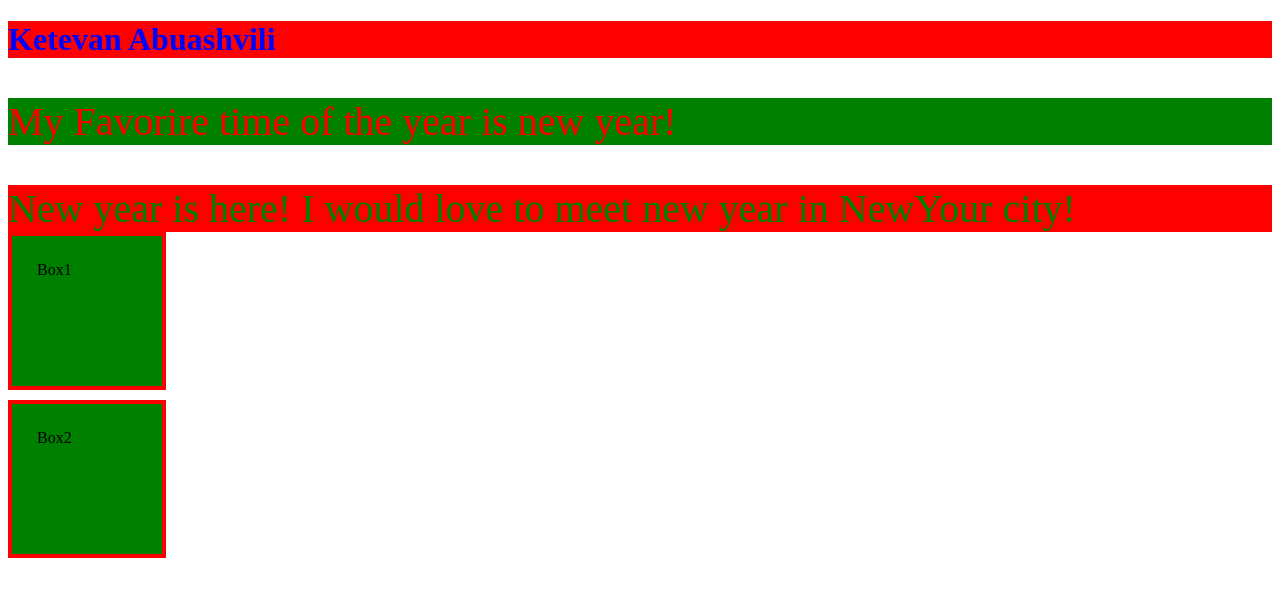
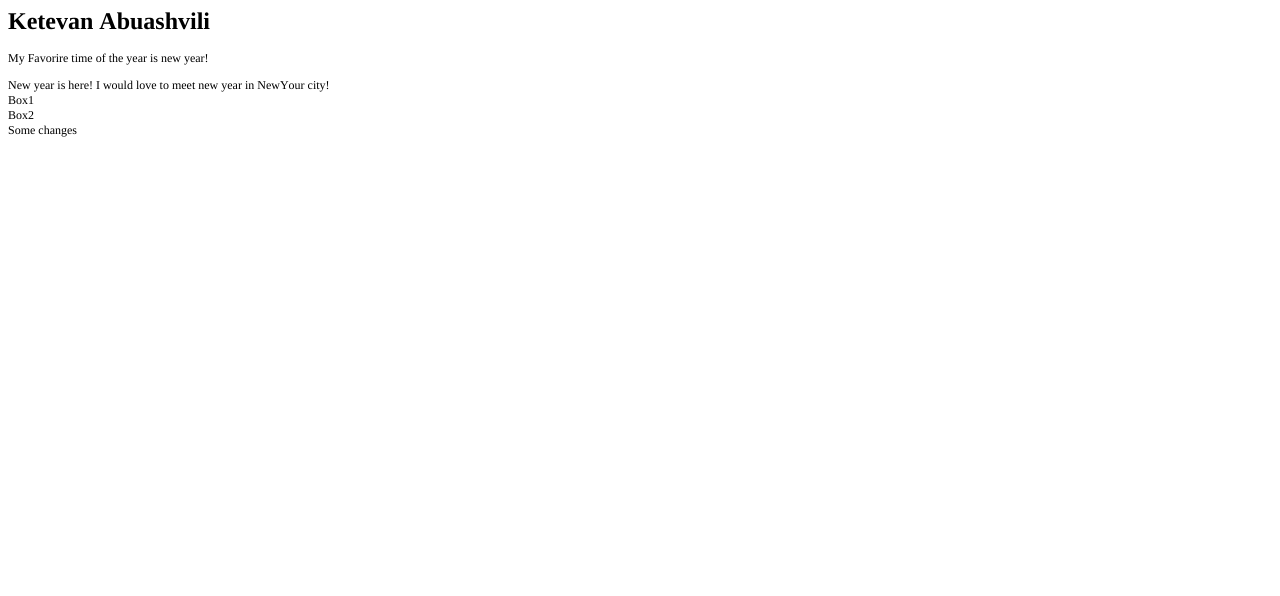
Before and after one commit to KABUASHVILI/test-project-repo, a plain HTML site: page index.html in a window 1280 px wide. Drawn offline with Linux system fonts and the light colour scheme.

Commit message:
Update index file

```diff
--- a/index.html
+++ b/index.html
@@ -1,24 +1,23 @@
-<!DOCTYPE html>
+<!DOCTYPE html PUBLIC "-//W3C//DTD HTML 4.01//EN" "http://www.w3.org/TR/html4/strict.dtd">
+<html>
 <head>
-    <title>
-      Ketavn Abuashvili
-    </title>
+  <meta http-equiv="Content-Type" content="text/html; charset=utf-8">
+  <meta http-equiv="Content-Style-Type" content="text/css">
+  <title>Ketavn Abuashvili</title>
+  <meta name="Generator" content="Cocoa HTML Writer">
+  <meta name="CocoaVersion" content="1671.6">
+  <style type="text/css">
+    p.p2 {margin: 0.0px 0.0px 12.0px 0.0px; line-height: 14.0px; font: 12.0px Times; color: #000000; -webkit-text-stroke: #000000}
+    p.p3 {margin: 0.0px 0.0px 0.0px 0.0px; line-height: 14.0px; font: 12.0px Times; color: #000000; -webkit-text-stroke: #000000}
+    span.s1 {font-kerning: none}
+  </style>
 </head>
 <body>
-<header>
-    <h1>Ketevan Abuashvili</h1>
-</header>
-<p>
-My Favorire time of the year is new year!
-</p>
-<article>
-New year is here!
-I would love to meet new year in NewYour city!
-</article>
-<link rel="stylesheet" href="style.css">
-<div class="container">
-  <div class="box box1">Box1</div>
-  <div class="box box2">Box2</div>
-</div>
+<h1 style="margin: 0.0px 0.0px 16.1px 0.0px; line-height: 28.0px; font: 24.0px Times; color: #000000; -webkit-text-stroke: #000000"><span class="s1"><b>Ketevan Abuashvili</b></span></h1>
+<p class="p2"><span class="s1">My Favorire time of the year is new year!<span class="Apple-converted-space"> </span></span></p>
+<p class="p3"><span class="s1">New year is here! I would love to meet new year in NewYour city!<span class="Apple-converted-space"> </span></span></p>
+<p class="p3"><span class="s1">Box1</span></p>
+<p class="p3"><span class="s1">Box2</span></p>
+<p class="p3"><span class="s1">Some changes</span></p>
 </body>
-<abbr>  </abbr>
+</html>
```
